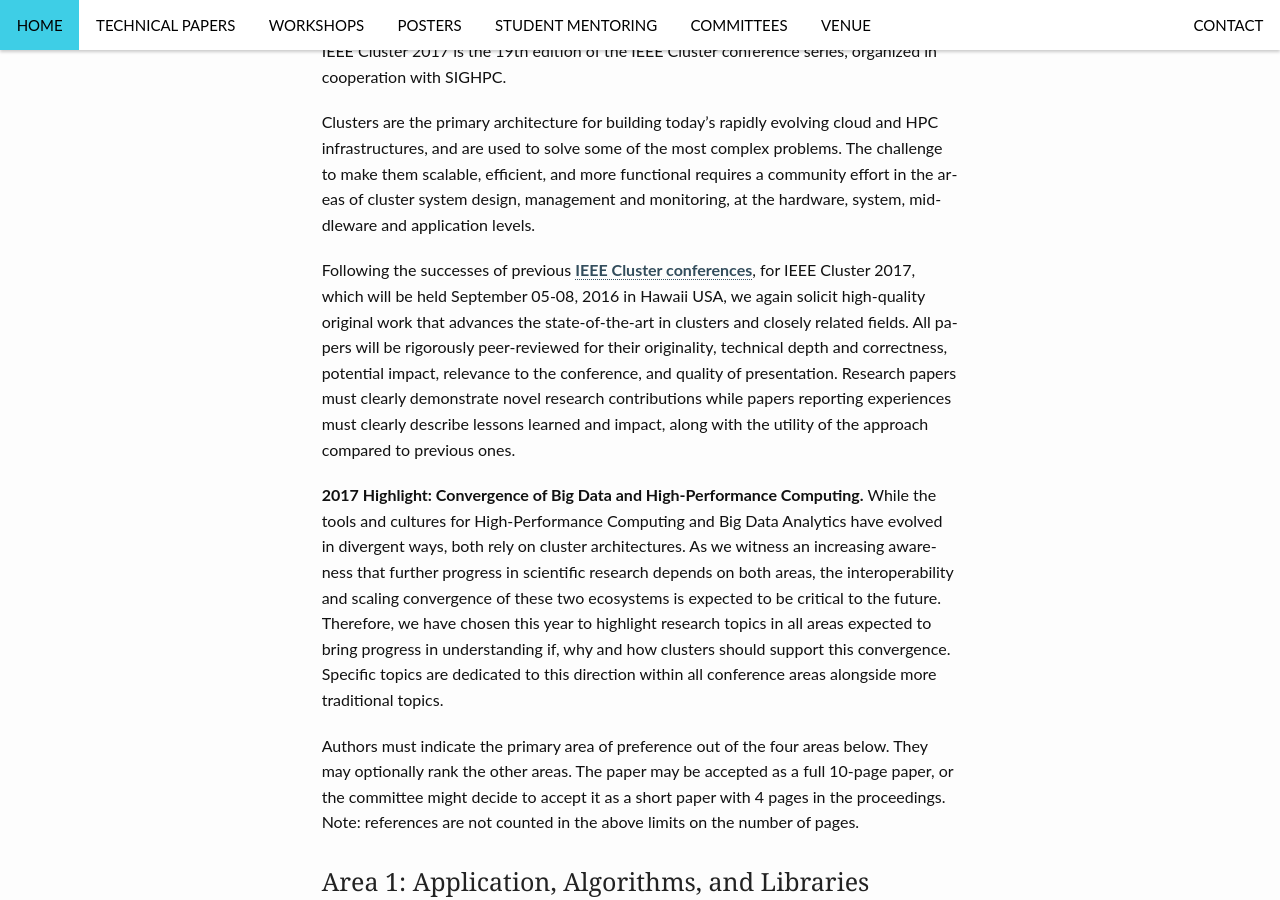
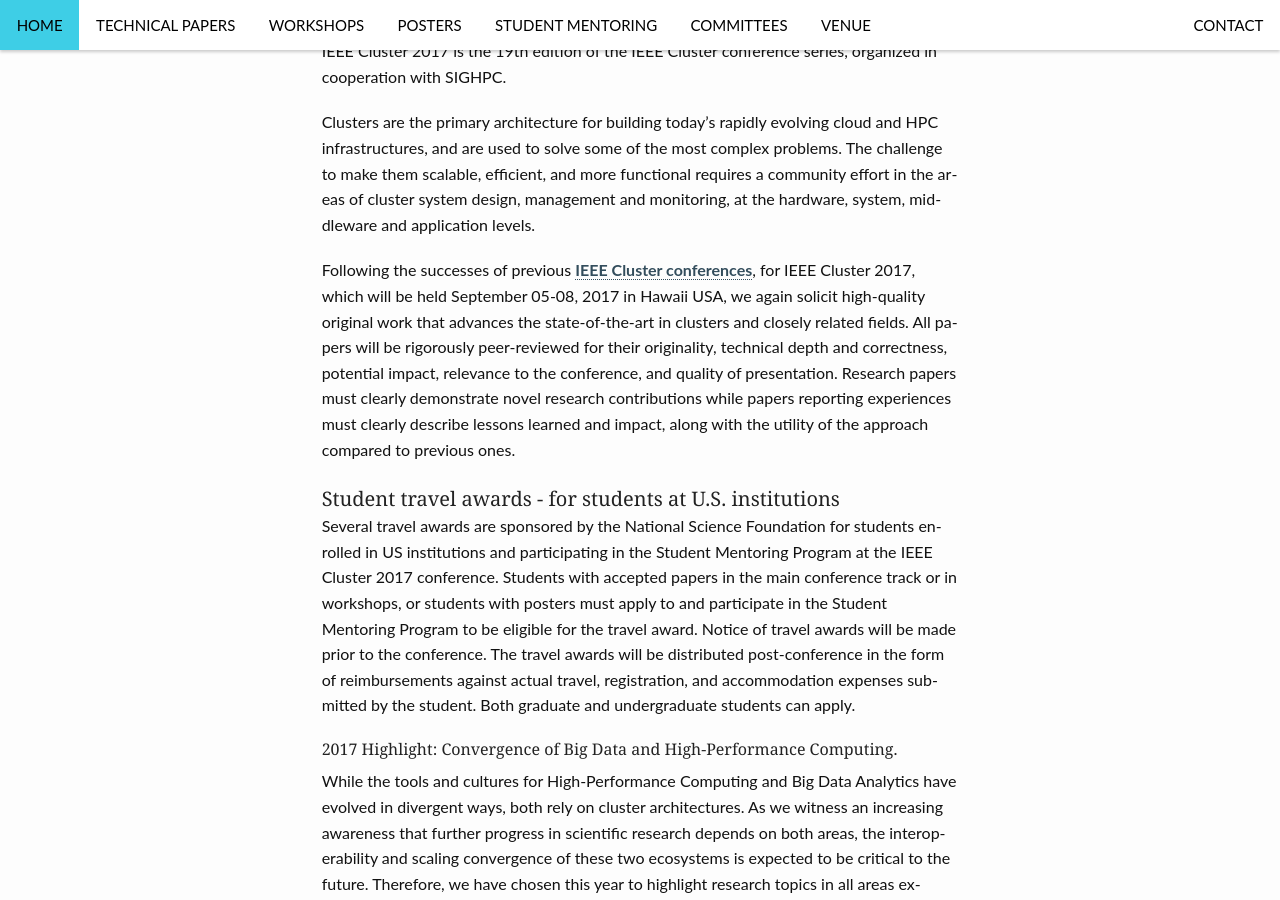
Before and after one commit to cluster17/cluster17.github.io, a Jekyll site: the page built from technical/index.md, in a window 1280 px wide and 900 px high, scrolled down 452 px. Built offline with Jekyll 4.4.1, drawn with Linux system fonts in a browser that asks for light colours; some of the changed text lies outside the part shown.

Commit message:
Adding student travel award information.

```diff
--- a/technical/index.md
+++ b/technical/index.md
@@ -22,7 +22,7 @@ and monitoring, at the hardware, system, middleware and application levels.<br>
 
 Following the successes of previous <a href="http://www.clustercomp.org">IEEE
 Cluster conferences</a>, for IEEE Cluster 2017, which will be held September
-05-08, 2016 in Hawaii USA, we again solicit high-quality original work that
+05-08, 2017 in Hawaii USA, we again solicit high-quality original work that
 advances the state-of-the-art in clusters and closely related fields.  All
 papers will be rigorously peer-reviewed for their originality, technical depth
 and correctness, potential impact, relevance to the conference, and quality of
@@ -31,7 +31,21 @@ contributions while papers reporting experiences must clearly describe lessons
 learned and impact, along with the utility of the approach compared to previous
 ones.<br>
 
-<b>2017 Highlight: Convergence of Big Data and High-Performance Computing.</b>
+<h4>Student travel awards - for students at U.S. institutions</h4>
+
+Several travel awards are sponsored by the National Science Foundation for
+students enrolled in US institutions and participating in the Student Mentoring
+Program at the IEEE Cluster 2017 conference. Students with accepted papers
+in the main conference track or in workshops, or students with posters must
+apply to and participate in the Student Mentoring Program to be eligible for
+the travel award. Notice of travel awards will be made prior to the conference.
+The travel awards will be distributed post-conference in the form of
+reimbursements against actual travel, registration, and accommodation expenses
+submitted by the student. Both graduate and undergraduate students can apply.<br>
+
+
+<h6>2017 Highlight: Convergence of Big Data and High-Performance Computing.</h6>
+
 While the tools and cultures for High-Performance Computing and Big Data
 Analytics have evolved in divergent ways, both rely on cluster architectures.
 As we witness an increasing awareness that further progress in scientific
@@ -40,7 +54,7 @@ these two ecosystems is expected to be critical to the future. Therefore, we
 have chosen this year to highlight  research topics in all areas expected to
 bring progress in understanding if, why and how clusters should support this
 convergence. Specific topics are dedicated to this direction within all
-conference areas alongside more traditional topics.
+conference areas alongside more traditional topics. <br>
 
 Authors must indicate the primary area of preference out of the four areas
 below. They may optionally rank the other areas. The paper may be accepted as a
@@ -131,8 +145,8 @@ conform to the following Xplore layout, page limit, and font size.
 <h3>Organizers</h3>
 
 <h4>General Co-chairs:</h4>
+<li>Todd Gamblin, Lawrence Livermore National Laboratory, USA</li>
 <li>Naoya Maruyama, Riken, Japan</li>
-<li>Todd Gamblin, Lawrence Livermore National Laboratory, USA</li>
 
 <h4>Program Co-chairs:</h4>
 <li>Gabriel Antoniu, INRIA, France</li>
```
Also changed, not shown: student/index.md (+17 -0 lines).
